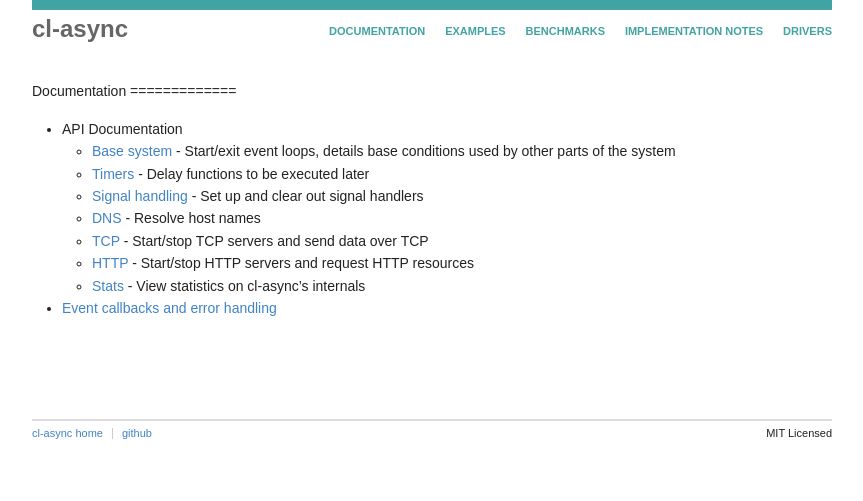
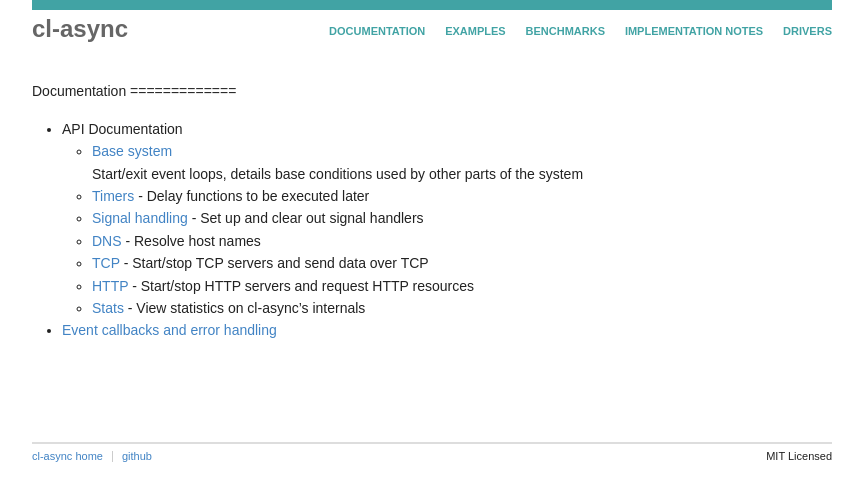
Before and after one commit to orthecreedence/cl-async, a Jekyll site: the page built from documentation.md, in a window 1280 px wide. Shown: the top 501 px of the page, without its empty margins (208-1071 px from the left). Built offline with Jekyll 4.4.1, drawn with Linux system fonts in a browser that asks for light colours; Markdown is read by kramdown in place of the engine named in the settings.

```diff
--- a/documentation.md
+++ b/documentation.md
@@ -8,7 +8,8 @@ Documentation
 =============
 
 - API Documentation
-  - [Base system](/cl-async/base) - Start/exit event loops, details base
+  - [Base system](/cl-async/base)<br/>
+  Start/exit event loops, details base
     conditions used by other parts of the system
   - [Timers](/cl-async/timers) - Delay functions to be executed later
   - [Signal handling](/cl-async/signal-handling) - Set up and clear out signal
```
